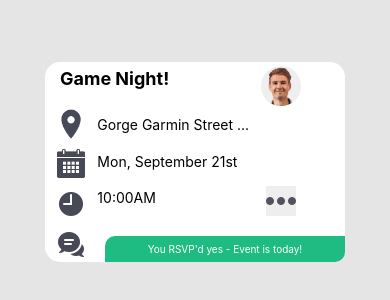
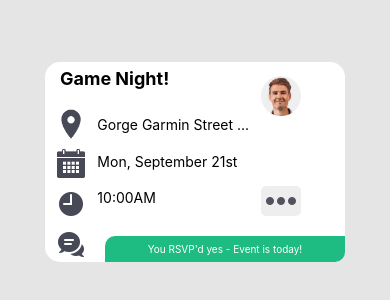
Before and after one commit to kellydinneen/likemindedly-project, a React Native app: screen / in a window 390 px wide. Shown: the part 260-560 px from the top of the page. Built offline with nearby package versions, Linux system fonts and the light colour scheme.

Commit message:
Fix card spacing

```diff
--- a/Card.js
+++ b/Card.js
@@ -41,7 +41,7 @@ const Card = () => {
         </View>
         <View style={styles.rightColumn}>
           <Image style={styles.profilePicture} source={require('./assets/profile-picture.png')}/>
-          <TouchableOpacity style={{backgroundColor: buttonColor}} onPress={onPress}>
+          <TouchableOpacity style={{backgroundColor: buttonColor, width: 40, height: 30, borderRadius: 5, alignItems: 'center'}} onPress={onPress}>
             <Image source={ellipsis}/>
           </TouchableOpacity>
         </View>
@@ -94,8 +94,8 @@ const styles = StyleSheet.create({
     flex: 1,
     justifyContent: 'space-between',
     alignItems: 'center',
-    height: 150,
-    marginTop: -30,
+    height: 140,
+    marginTop: -20,
   },
   detailsColumn: {
     flex: 3,
@@ -112,11 +112,6 @@ const styles = StyleSheet.create({
     width: 40,
     borderRadius: 20
   },
-  button: {
-    justifyContent: 'flex-start',
-    alignItems: 'center',
-    backgroundColor: '#EEEEEE'
-  },
   rsvpConfirmation: {
     alignSelf: 'flex-end',
     backgroundColor: '#1EBC82',
```
